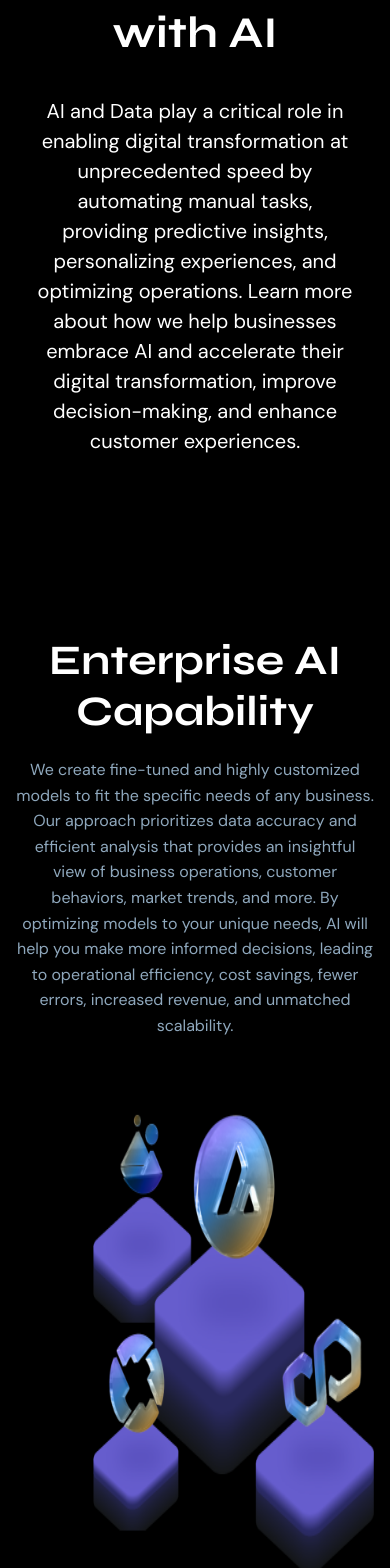
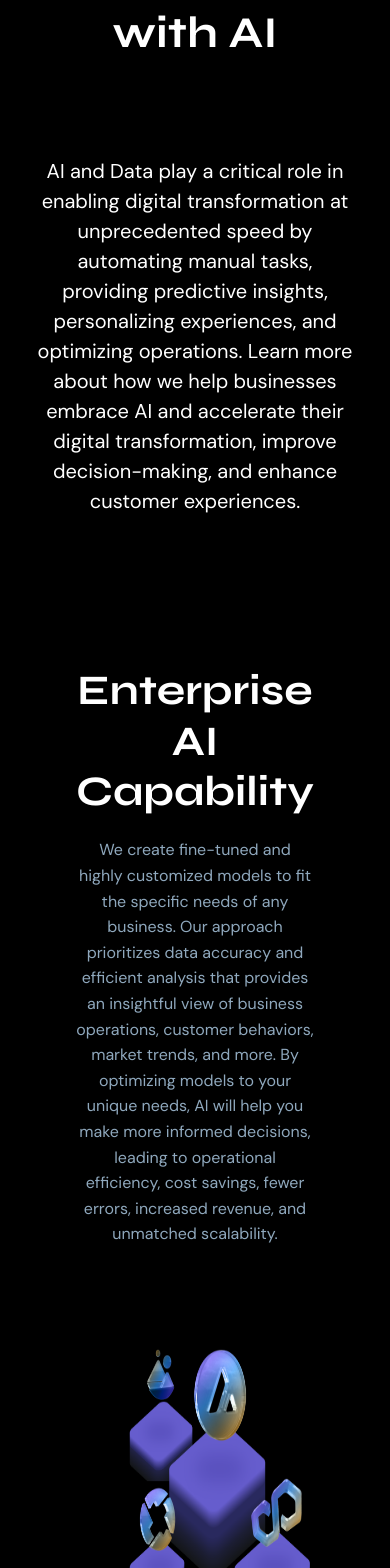
Before and after one commit to RohanClaclaws/dmsolving, a Next.js app: page / in a window 390 px wide. Shown: the part 2039-3607 px from the top of the page. Built offline with nearby package versions, Linux system fonts and the light colour scheme.

Commit message:
ai section v3

```diff
--- a/src/components/home/Home.tsx
+++ b/src/components/home/Home.tsx
@@ -3,6 +3,8 @@ import Image from "next/image";
 import { Variants, motion } from "framer-motion";
 import { Swiper, SwiperSlide } from "swiper/react";
 import SwiperCore from 'swiper';
+
+import useWindowWidth from "../../hooks/useWindowWidth"
 
 // requirement:
 // pass image to the parameter
@@ -18,6 +20,7 @@ import Hoverable from "./Hoverable";
 import Modal from "./Modal";
 import Link from "next/link";
 import Blur from "../resuable/Blur";
+
 
 type PathProps = {
   stroke: string
@@ -132,6 +135,8 @@ const Home = () => {
         break;
     }
   }
+
+  const width = useWindowWidth();
   //Damn
   return (
     <>
@@ -195,11 +200,11 @@ const Home = () => {
               </motion.span>
             </div>
 
-            <div className="layout mt-[200px] mb-[100px]">
+            <div className="layout mt-[200px] mb-[150px]">
               <h1 className="font-syne font-[700] home-sm:text-[44px] text-[56px] text-white text-center pb-[30px] justify-center">
                 Embracing the Future with AI
               </h1>
-              <div className="flex align-center justify-center">
+              <div className="flex align-center justify-center mt-[60px]">
                 <p className="font-dmsans font-[400] home-sm:text-[20px] text-[20px] md:text-[20px] text-white text-center w-[600px]">
                   AI and Data play a critical role in enabling digital transformation at unprecedented speed by automating manual tasks, providing predictive insights, personalizing experiences, and optimizing operations. Learn more about how we help businesses embrace AI and accelerate their digital transformation, improve decision-making, and enhance customer experiences.
                 </p>
@@ -207,77 +212,94 @@ const Home = () => {
 
             </div>
 
-            <div className="flex gap-10 justify-center p-md:flex-row flex-col py-20">
 
-              <div className="flex flex-col justify-between">
 
-                <div className="flex flex-col gap-5">
-                  <span className="text-white font-[700] text-[42px] leading-[50.4px] font-syne text-center p-md:text-left">Enterprise AI Capability</span>
+
+            {
+              width > 1190 ?
+
+              <div className="grid grid-cols-1 p-md:grid-cols-2 gap-4  justify-center justify-items-center justify-self-center place-content-around m-16 space-y-16 ">
+
+              <div className="flex flex-col gap-5 justify-center">
+                <span className="text-white font-[700] text-[42px] leading-[50.4px] font-syne text-center p-md:text-left p-md:max-w-[400px]">Enterprise AI Capability</span>
                 <span className="text-center p-md:text-left text-[#8FA8BD] font-[400] text-[16px] leading-[25.6px] font-dmsans p-md:max-w-[400px]">
                   {`We create fine-tuned and highly customized models to fit the specific needs of any business. Our approach prioritizes data accuracy and efficient analysis that provides an insightful view of business operations, customer behaviors, market trends, and more. By optimizing models to your unique needs, AI will help you make more informed decisions, leading to operational efficiency, cost savings, fewer errors, increased revenue, and unmatched scalability.`}
                 </span>
+              </div>
+              <Image src="/images/home/ai/float.png" width={440} height={310} alt="Portfolio" className="-w-[440px] minh-[310px] hover:scale-[1.05] active:scale-[.9] transition-all ease-in-out cursor-pointer" />
 
-                </div>
+
+              <Image src="/images/home/ai/window.png" width={550} height={410} alt="Portfolio" className="-w-[550px] min-h-[410px] hover:scale-[1.05] active:scale-[.9] transition-all ease-in-out cursor-pointer" />
+              <div className="flex flex-col gap-5 justify-center">
+                <span className="text-white font-[700] text-[42px] leading-[50.4px] font-syne text-center p-md:text-left  p-md:max-w-[400px]">Data Ingestion</span>
+                <span className="text-center p-md:text-left text-[#8FA8BD] font-[400] text-[16px] leading-[25.6px] font-dmsans p-md:max-w-[400px]">
+                  {`Data ingestion is the critical process of collecting, preparing, and preprocessing foundational data sets for analysis and machine learning. We work with our customers to identify, collect, clean, and translate relevant data sets into formats that are compatible with generative AI and large language models (LLMs).`}
+                </span>
               </div>
 
-              <Image src="/images/home/ai/float.png" width={660} height={490} alt="Portfolio" className="-w-[660px] h-[490px] hover:scale-[1.05] active:scale-[.9] transition-all ease-in-out cursor-pointer" />
+              <div className="flex flex-col gap-5 justify-center">
+                <span className="text-white font-[700] text-[42px] leading-[50.4px] font-syne text-center p-md:text-left p-md:max-w-[400px]">AI & Data Infrastructure</span>
+                <span className="text-center p-md:text-left text-[#8FA8BD] font-[400] text-[16px] leading-[25.6px] font-dmsans p-md:max-w-[400px]">
+                  {`We collaborate to identify and implement the data infrastructure required to unlock your data’s full potential. We work with clients to develop custom strategies that improve data collection, storage, processing, and analysis to ensure speed, stability, and reliability.`}
+                </span>
+              </div>
+              <Image src="/images/home/ai/ball.png" width={440} height={330} alt="Portfolio" className="-w-[440px] min-h-[330px] hover:scale-[1.05] active:scale-[.9] transition-all ease-in-out cursor-pointer" />
 
-
+              <Image src="/images/home/ai/map.png" width={550} height={410} alt="Portfolio" className="-w-[550px] min-h-[410px] hover:scale-[1.05] active:scale-[.9] transition-all ease-in-out cursor-pointer " />
+              <div className="flex flex-col gap-5 justify-center">
+                <span className="text-white font-[700] text-[42px] leading-[50.4px] font-syne text-center p-md:text-left p-md:max-w-[400px]">Model Training</span>
+                <span className="text-center p-md:text-left text-[#8FA8BD] font-[400] text-[16px] leading-[25.6px] font-dmsans p-md:max-w-[400px] ">
+                  {`Our model training process leverages state-of-the-art generative AI techniques to create bespoke solutions tailored to your business needs. Our team of experienced data scientists employs advanced techniques, such as fine-tuning and transfer learning, to efficiently adapt pre-trained models to your specific use case. We validate the outcomes and deploy the model in an easy-to-use interface that will unlock the power of data, and accelerate internal teams.`}
+                </span>
               </div>
-
-            <div className="flex gap-10 justify-between p-md:flex-row flex-col py-20">
-                 <Image src="/images/home/ai/window.png" width={660} height={490} alt="Portfolio" className="-w-[660px] h-[490px] hover:scale-[1.05] active:scale-[.9] transition-all ease-in-out cursor-pointer" />
-              <div className="flex flex-col justify-between mr-[200px] mt-[100px]">
-
-                <div className="flex flex-col gap-5">
-                  <span className="text-white font-[700] text-[42px] leading-[50.4px] font-syne text-center p-md:text-left  w-[850px]">Data Ingestion</span>
-                  <span className="text-center p-md:text-left text-[#8FA8BD] font-[400] text-[16px] leading-[25.6px] font-dmsans w-[850px]">
-                    {`Data ingestion is the critical process of collecting, preparing, and preprocessing foundational data sets for analysis and machine learning. We work with our customers to identify, collect, clean, and translate relevant data sets into formats that are compatible with generative AI and large language models (LLMs).`}
-                  </span>
-
-                </div>
-              </div>
-
 
 
 
             </div>
 
-            <div className="flex gap-10 justify-center p-md:flex-row flex-col py-20">
+            :
 
-              <div className="flex flex-col justify-between">
+            <div className="grid grid-cols-1 p-md:grid-cols-2 gap-4  justify-center justify-items-center justify-self-center place-content-around m-16 space-y-16 ">
 
-                <div className="flex flex-col gap-5">
-                  <span className="text-white font-[700] text-[42px] leading-[50.4px] font-syne text-center p-md:text-left">AI & Data Infrastructure</span>
+            <div className="flex flex-col gap-5 justify-center">
+              <span className="text-white font-[700] text-[42px] leading-[50.4px] font-syne text-center p-md:text-left p-md:max-w-[400px]">Enterprise AI Capability</span>
+              <span className="text-center p-md:text-left text-[#8FA8BD] font-[400] text-[16px] leading-[25.6px] font-dmsans p-md:max-w-[400px]">
+                {`We create fine-tuned and highly customized models to fit the specific needs of any business. Our approach prioritizes data accuracy and efficient analysis that provides an insightful view of business operations, customer behaviors, market trends, and more. By optimizing models to your unique needs, AI will help you make more informed decisions, leading to operational efficiency, cost savings, fewer errors, increased revenue, and unmatched scalability.`}
+              </span>
+            </div>
+            <Image src="/images/home/ai/float.png" width={440} height={310} alt="Portfolio" className="-w-[440px] min-h-[310px] hover:scale-[1.05] active:scale-[.9] transition-all ease-in-out cursor-pointer" />
+
+
+
+            <div className="flex flex-col gap-5 justify-center">
+              <span className="text-white font-[700] text-[42px] leading-[50.4px] font-syne text-center p-md:text-left  p-md:max-w-[400px]">Data Ingestion</span>
+              <span className="text-center p-md:text-left text-[#8FA8BD] font-[400] text-[16px] leading-[25.6px] font-dmsans p-md:max-w-[400px]">
+                {`Data ingestion is the critical process of collecting, preparing, and preprocessing foundational data sets for analysis and machine learning. We work with our customers to identify, collect, clean, and translate relevant data sets into formats that are compatible with generative AI and large language models (LLMs).`}
+              </span>
+            </div>
+     <Image src="/images/home/ai/window.png" width={550} height={410} alt="Portfolio" className="-w-[550px] min-h-[410px] hover:scale-[1.05] active:scale-[.9] transition-all ease-in-out cursor-pointer" />
+            <div className="flex flex-col gap-5 justify-center">
+              <span className="text-white font-[700] text-[42px] leading-[50.4px] font-syne text-center p-md:text-left p-md:max-w-[400px]">AI & Data Infrastructure</span>
               <span className="text-center p-md:text-left text-[#8FA8BD] font-[400] text-[16px] leading-[25.6px] font-dmsans p-md:max-w-[400px]">
                 {`We collaborate to identify and implement the data infrastructure required to unlock your data’s full potential. We work with clients to develop custom strategies that improve data collection, storage, processing, and analysis to ensure speed, stability, and reliability.`}
               </span>
+            </div>
+            <Image src="/images/home/ai/ball.png" width={440} height={330} alt="Portfolio" className="-w-[440px] min-h-[330px] hover:scale-[1.05] active:scale-[.9] transition-all ease-in-out cursor-pointer" />
 
+
+            <div className="flex flex-col gap-5 justify-center">
+              <span className="text-white font-[700] text-[42px] leading-[50.4px] font-syne text-center p-md:text-left p-md:max-w-[400px]">Model Training</span>
+              <span className="text-center p-md:text-left text-[#8FA8BD] font-[400] text-[16px] leading-[25.6px] font-dmsans p-md:max-w-[400px] ">
+                {`Our model training process leverages state-of-the-art generative AI techniques to create bespoke solutions tailored to your business needs. Our team of experienced data scientists employs advanced techniques, such as fine-tuning and transfer learning, to efficiently adapt pre-trained models to your specific use case. We validate the outcomes and deploy the model in an easy-to-use interface that will unlock the power of data, and accelerate internal teams.`}
+              </span>
             </div>
-              </div>
-
-              <Image src="/images/home/ai/ball.png" width={660} height={490} alt="Portfolio" className="-w-[660px] h-[490px] hover:scale-[1.05] active:scale-[.9] transition-all ease-in-out cursor-pointer" />
+ <Image src="/images/home/ai/map.png" width={550} height={410} alt="Portfolio" className="-w-[550px] min-h-[410px] hover:scale-[1.05] active:scale-[.9] transition-all ease-in-out cursor-pointer " />
 
 
           </div>
 
-            <div className="flex gap-10 justify-between p-md:flex-row flex-col py-20">
-             <Image src="/images/home/ai/float.png" width={660} height={490} alt="Portfolio" className="-w-[660px] h-[490px] hover:scale-[1.05] active:scale-[.9] transition-all ease-in-out cursor-pointer " />
-              <div className="flex flex-col justify-between mr-[200px] mt-[100px]">
+            }
 
-                <div className="flex flex-col gap-5">
-                  <span className="text-white font-[700] text-[42px] leading-[50.4px] font-syne text-center p-md:text-left  w-[850px]">Model Training</span>
-                  <span className="text-center p-md:text-left text-[#8FA8BD] font-[400] text-[16px] leading-[25.6px] font-dmsans w-[850px] ">
-                    {`Our model training process leverages state-of-the-art generative AI techniques to create bespoke solutions tailored to your business needs. Our team of experienced data scientists employs advanced techniques, such as fine-tuning and transfer learning, to efficiently adapt pre-trained models to your specific use case. We validate the outcomes and deploy the model in an easy-to-use interface that will unlock the power of data, and accelerate internal teams.`}
-                  </span>
-
-                </div>
-              </div>
-
-
-
-
-            </div>
 
 
             <div className="flex flex-col mt-40 px-[16px] md:gap-28 gap-10" id="projects">
--- /dev/null
+++ b/src/hooks/useWindowWidth.ts
@@ -0,0 +1,33 @@
+
+"use client";
+
+import { useEffect, useState } from "react";
+
+const useWindowWidth = (): any => {
+//   const [width, setWidth] =  useState(()=> typeof window !== 'undefined' && 0);
+// const [width, setWidth] = useState(() => { return typeof window !== 'undefined' && (window.innerWidth)});
+const [width, setWidth] = useState(typeof window !== 'undefined' && (window.innerWidth));
+
+
+  useEffect(() => {
+    const isBrowser = () => typeof window !== 'undefined';
+    if (isBrowser()) {
+
+    const handleResize = () => {
+      setWidth(window.innerWidth);
+    };
+
+    window.addEventListener("resize", handleResize);
+
+    return () => {
+      window.removeEventListener("resize", handleResize);
+    };
+
+    }
+
+  }, []);
+
+  return width;
+};
+
+export default useWindowWidth;
```
Lines whose indentation alone changed are shown as unchanged.
